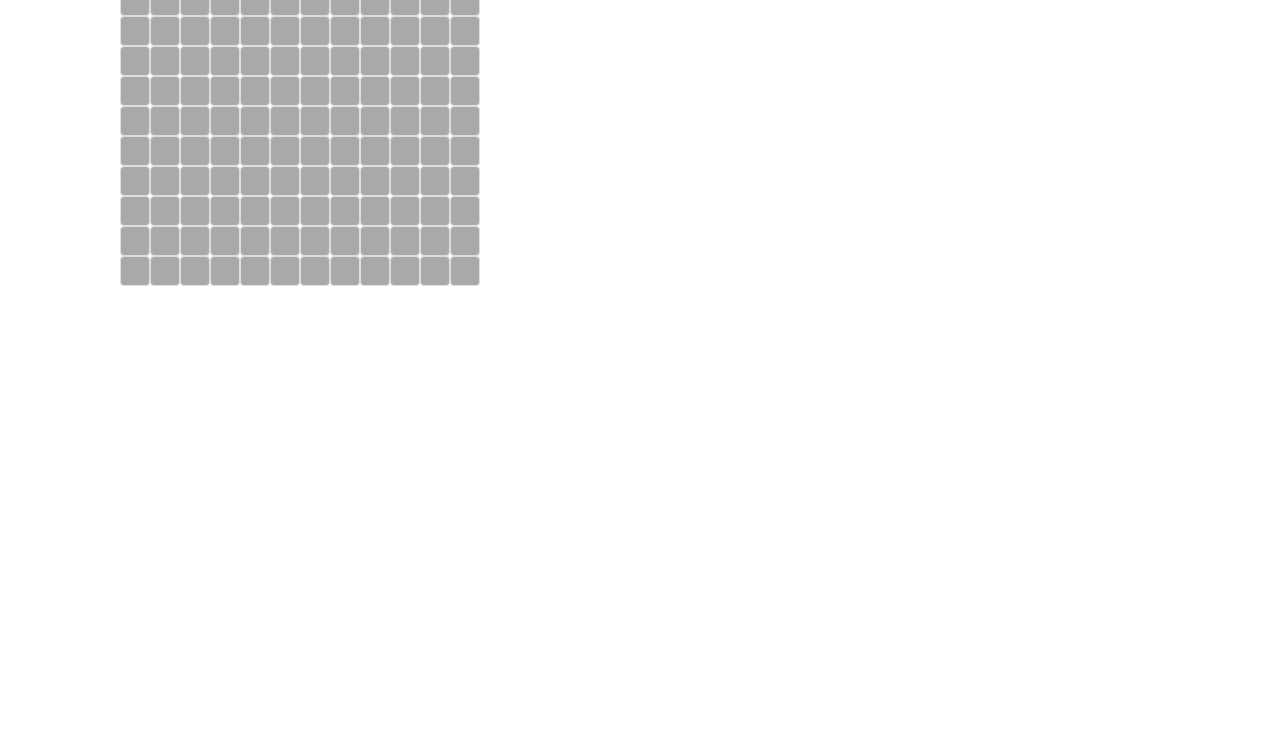
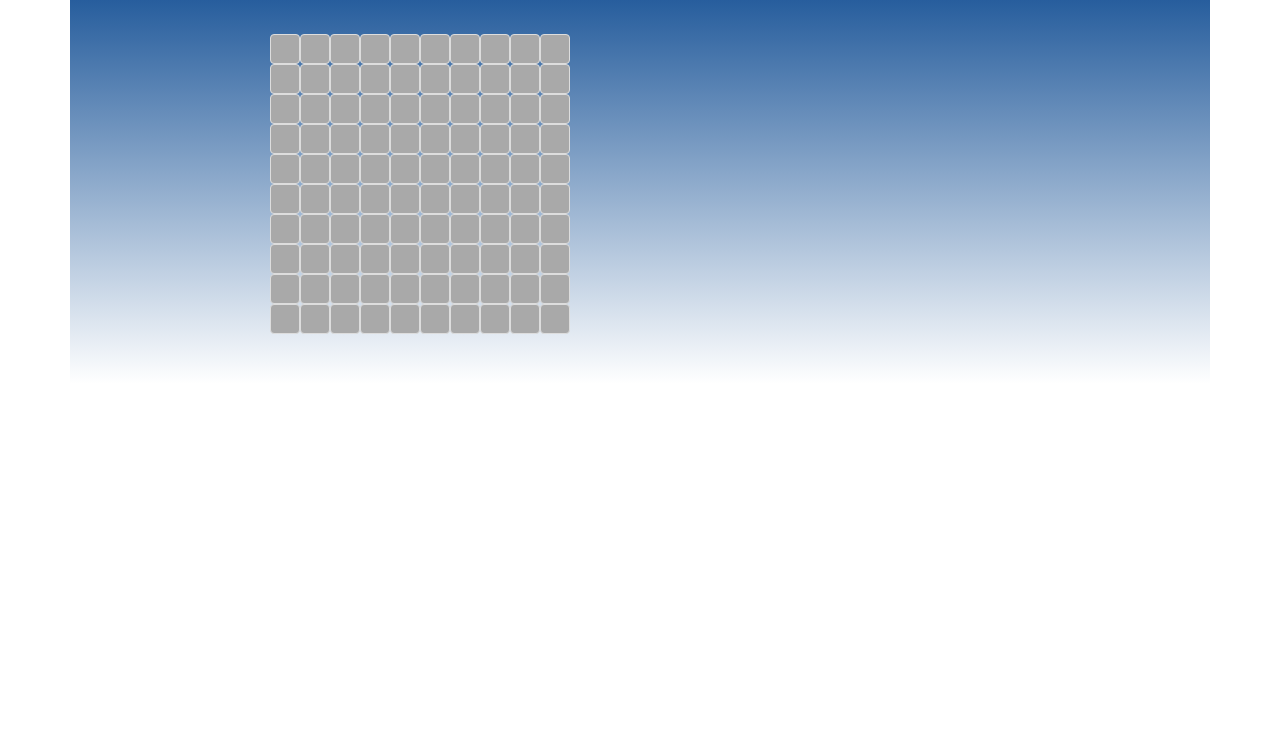
Before and after one commit to emadsaber/MinesSweeper, a plain HTML site: page index.html in a window 1280 px wide. Shown: the part 64-800 px from the top of the page. Drawn offline with Linux system fonts and the light colour scheme.

Commit message:
Bug fixes, some minor features
added gradient for background
added game title in the page

```diff
--- a/css/main.css
+++ b/css/main.css
@@ -1,6 +1,10 @@
 .view{
     margin: 10px auto;
     border: 1px solid black;
+}
+.h1{
+    margin: auto;
+    text-align:center;
 }
 .cell{
     border: 1px solid #ddd;
@@ -24,6 +28,12 @@
 .disabled{
     background-color: darkgray;
 }
-.center{
-    padding : 50px;
+.game{
+    padding : 50px 200px 50px 200px;
+
+    /* Permalink - use to edit and share this gradient: http://colorzilla.com/gradient-editor/#1e5799+0,7db9e8+100&1+0,0+100 */
+background: -moz-linear-gradient(top, rgba(30,87,153,1) 0%, rgba(125,185,232,0) 100%); /* FF3.6-15 */
+background: -webkit-linear-gradient(top, rgba(30,87,153,1) 0%,rgba(125,185,232,0) 100%); /* Chrome10-25,Safari5.1-6 */
+background: linear-gradient(to bottom, rgba(30,87,153,1) 0%,rgba(125,185,232,0) 100%); /* W3C, IE10+, FF16+, Chrome26+, Opera12+, Safari7+ */
+filter: progid:DXImageTransform.Microsoft.gradient( startColorstr='#1e5799', endColorstr='#007db9e8',GradientType=0 ); /* IE6-9 */
 }
--- a/index.html
+++ b/index.html
@@ -11,8 +11,10 @@
 </head>
 
 <body ng-cloak="true" ng-controller="gameController">
+
     <div class="container">
-        <div class="row center">
+        <div class="h1">Mines Sweeper Game</div>
+        <div class="row game">
             <div ng-repeat="col in range(columns)">
                 <div ng-repeat="row in range(rows)">
                     <input type="button" class="btn cell" name="{{row +'_' + col}}" ng-click="cellClicked({row: row,col: col})">
--- a/js/MainApp/Controllers/GameController.js
+++ b/js/MainApp/Controllers/GameController.js
@@ -2,8 +2,8 @@
 var gameController = gameApp.controller('gameController', function($scope){
     $scope.settings = {
         rows: 10,
-        columns: 12,
-        difficulty: 40,
+        columns: 10,
+        difficulty: 3,
     };
 
     $scope.rows = $scope.settings.rows;
```
